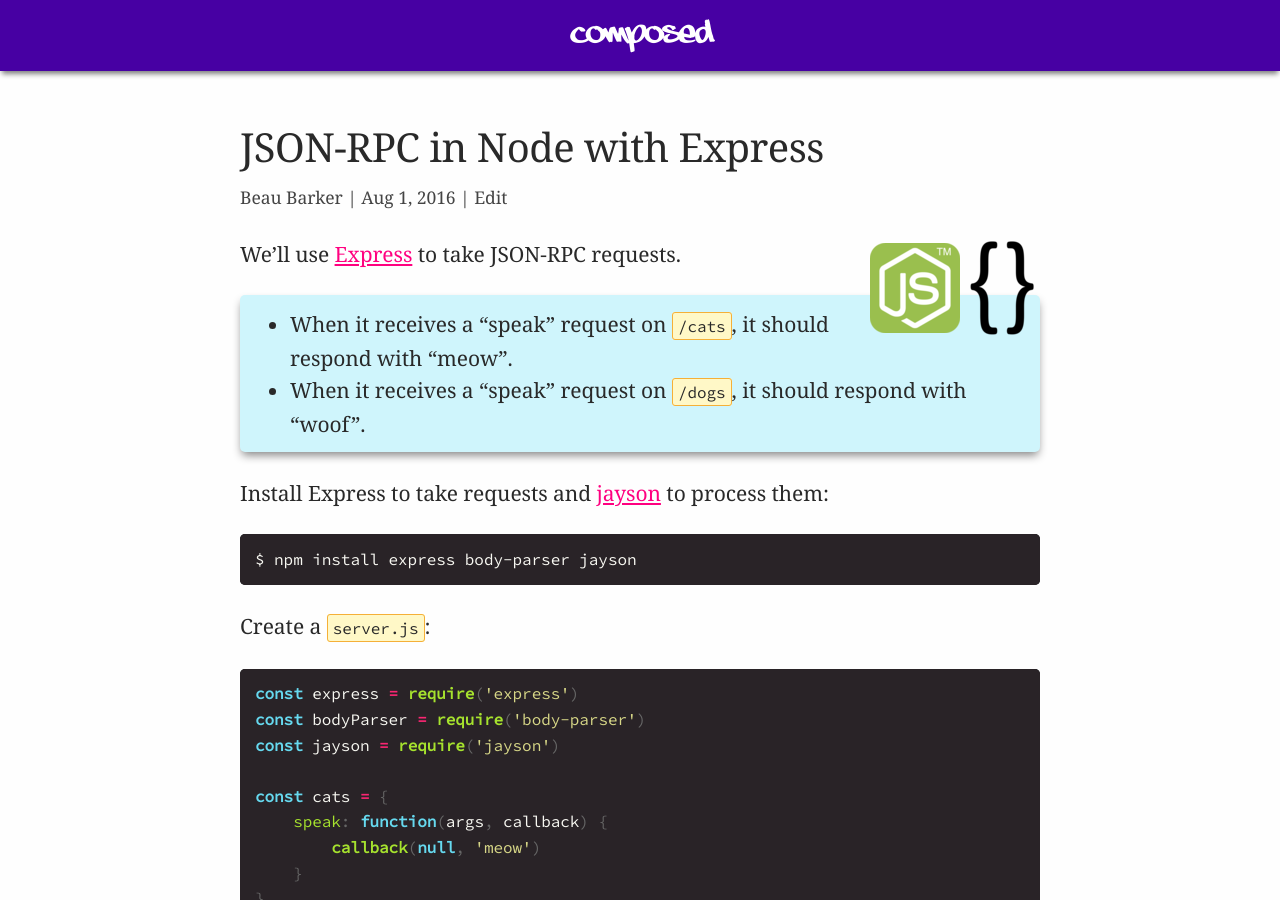
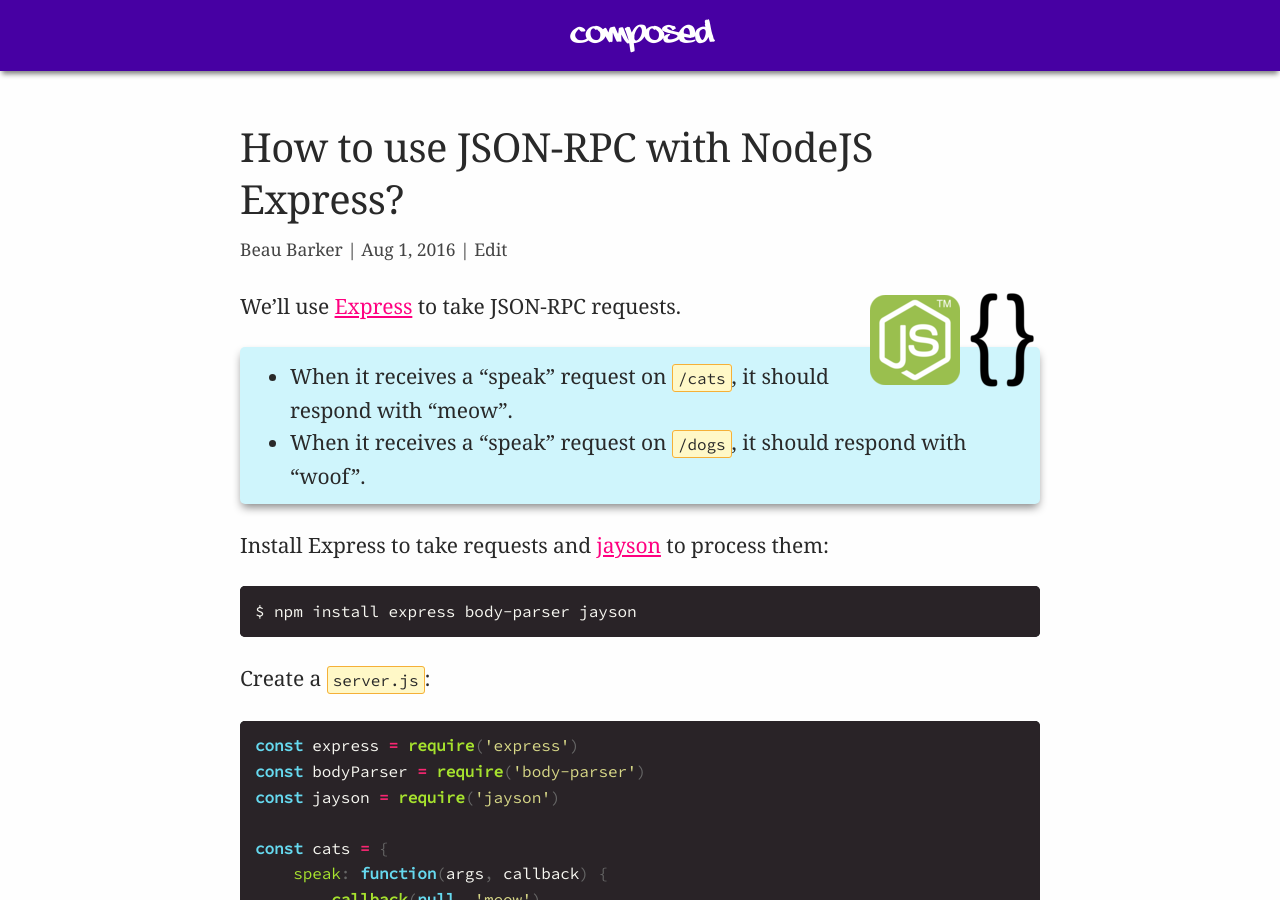
Before and after one commit to explodinglabs/explodinglabs.github.io, a Jekyll site: the page built from docs/_posts/jsonrpc/2016-08-01-node.markdown, in a window 1280 px wide and 900 px high. Built offline with Jekyll 4.4.1, drawn with Linux system fonts in a browser that asks for light colours.

Commit message:
Update 2016-08-01-node.markdown

```diff
--- a/docs/_posts/jsonrpc/2016-08-01-node.markdown
+++ b/docs/_posts/jsonrpc/2016-08-01-node.markdown
@@ -1,7 +1,7 @@
 ---
 layout: post
 category: jsonrpc
-title: JSON-RPC in Node with Express
+title: How to use JSON-RPC with NodeJS Express?
 permalink: /jsonrpc/node
 ---
 <div class="wide-logos" markdown="1">
```
